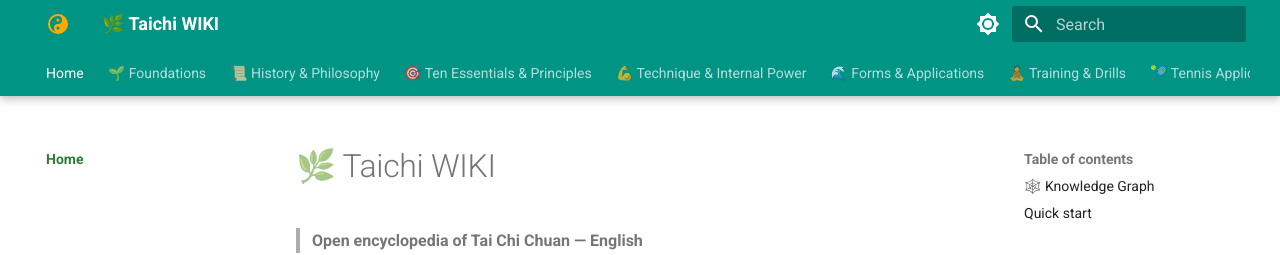
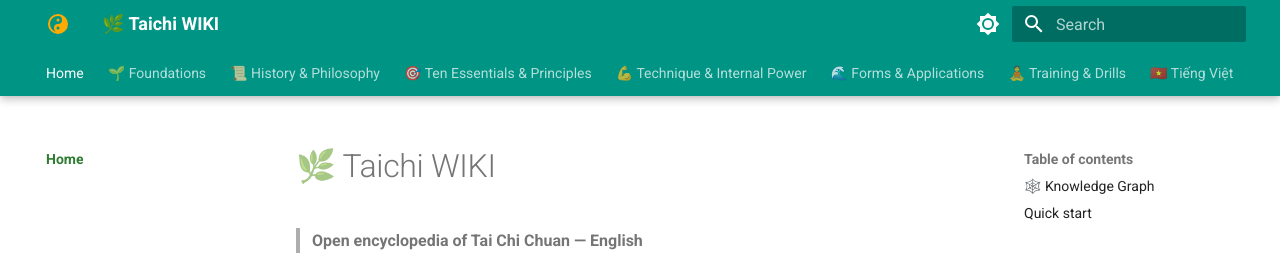
Before and after one commit to HenryPhamDuc/taichi-wiki-en, an MkDocs documentation site: the page built from docs/index.md, in a window 1280 px wide. Shown: the top 255 px of the page. Built offline with MkDocs 1.6.1 and Material for MkDocs 9.7.7, drawn with Linux system fonts in a browser that asks for light colours; some of the changed lines change nothing that is shown.

Commit message:
Remove 'Tennis Applications' from nav, add '🇻🇳 Tiếng Việt' link to taichi-wiki

```diff
--- a/mkdocs.yml
+++ b/mkdocs.yml
@@ -246,19 +246,4 @@
       - 📋 Chapter 8 Card — Printable / Thẻ In Được Chương 8: training/chapter-8-card-printable-the-in-duoc-chuong-8.md
       - 📋 Chapter 9 Card — Printable / Thẻ In Được Chương 9: training/chapter-9-card-printable-the-in-duoc-chuong-9.md
       - 📋 DOCUMENT MAP / BẢN ĐỒ TÀI LIỆU: training/document-map-ban-do-tai-lieu.md
-  - 🎾 Tennis Applications:
-      - Overview: tennis/index.md
-      - chuong-21-footwork: tennis/chuong-21-footwork.md
-      - chuong-22-forehand: tennis/chuong-22-forehand.md
-      - chuong-23-backhand: tennis/chuong-23-backhand.md
-      - chuong-24-volley: tennis/chuong-24-volley.md
-      - chuong-25-smash: tennis/chuong-25-smash.md
-      - chuong-26-serve: tennis/chuong-26-serve.md
-      - nghe-thuat-song-khoe-backhand: tennis/nghe-thuat-song-khoe-backhand.md
-      - nghe-thuat-song-khoe-can-bang: tennis/nghe-thuat-song-khoe-can-bang.md
-      - nghe-thuat-song-khoe-footwork: tennis/nghe-thuat-song-khoe-footwork.md
-      - nghe-thuat-song-khoe-forehand: tennis/nghe-thuat-song-khoe-forehand.md
-      - nghe-thuat-song-khoe-serve: tennis/nghe-thuat-song-khoe-serve.md
-      - nghe-thuat-song-khoe-smash: tennis/nghe-thuat-song-khoe-smash.md
-      - nghe-thuat-song-khoe-tam-ly: tennis/nghe-thuat-song-khoe-tam-ly.md
-      - nghe-thuat-song-khoe-tennis-ky-thuat: tennis/nghe-thuat-song-khoe-tennis-ky-thuat.md
+  - 🇻🇳 Tiếng Việt: https://henryphamduc.github.io/taichi-wiki/
```
